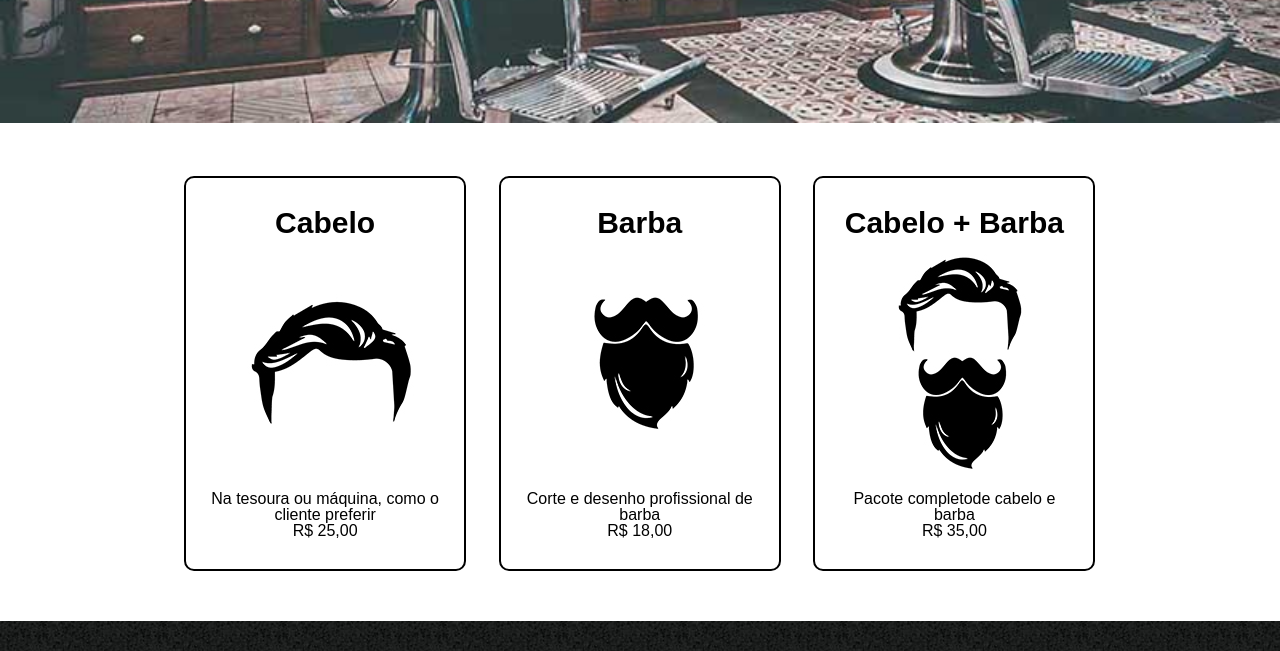
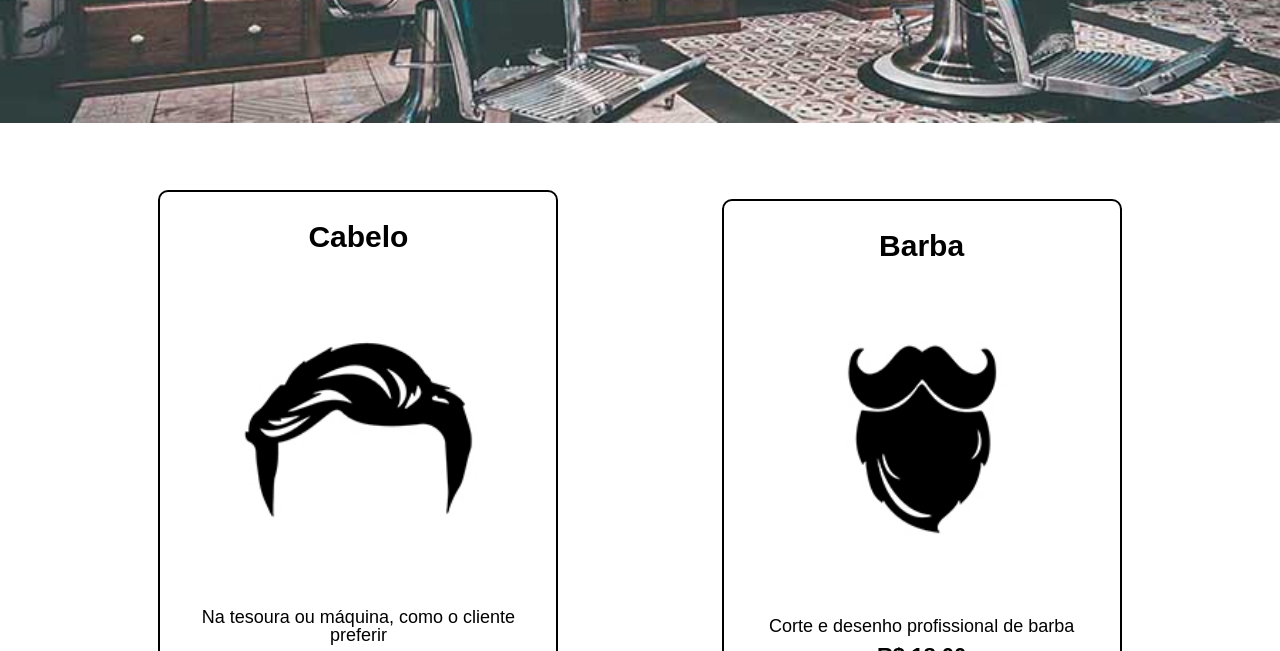
Before and after one commit to alexcsales/Barbearia-Alura, a plain HTML site: page produtos.html in a window 1280 px wide. Shown: the part 650-1301 px from the top of the page. Drawn offline with Linux system fonts and the light colour scheme; files that its build step writes are made by us from their sources.

Commit message:
Update paginas.css

```diff
--- a/paginas.css
+++ b/paginas.css
@@ -97,44 +97,50 @@
 
 /* css da página produtos*/
 .produtos {
-    width: 940px;
-    margin: 0 auto;
-    padding: 50px 0;
+    display: flex;
+    flex-direction: column;
+    align-items: center;
+    padding-top: 3rem;
+    padding-bottom: 3rem;
 }
 
-.produtos li {
-    display: inline-block;
+.produtos__cartao {
+    display: flex;
+    flex-direction: column;
+    width: 100vw;
+    max-width: 400px;
     text-align: center;
-    width: 30%;
     vertical-align: top;
     margin: 0 1.5%;
     padding: 30px 20px;
     box-sizing: border-box;
     border: 2px solid var(--preto);
     border-radius: 10px;
+    margin-bottom: 1rem;
+    margin-top: 1rem;
 }
 
-.produtos li:hover {
+.produtos__cartao:hover {
     border-color: var(--amarelo-mostarda);
 }
 
-.produtos li:active {
+.produtos__cartao:active {
     border-color: var(--verde);
 }
 
-.produtos li:hover h2 {
+.produtos__cartao:hover .produtos__cartao-titulo {
     font-size: 35px;
 }
-.produtos h2 {
+.produtos__cartao-titulo {
     font-size: 30px;
     font-weight: bold;
 }
 
-.produto-descriçao {
+.produtos__cartao-descricao {
     font-size: 18px;
 }
 
-.produto-preco {
+.produtos__cartao-preco {
     font-size: 22px;
     font-weight: bold;
     margin-top: 10px;
@@ -200,6 +206,15 @@ th, td {
     padding: 8px 15px;
 }
 
+@media screen and (min-width:768px) {
+    .produtos {
+        flex-direction: row;
+        justify-content: space-around;
+        align-items: center;
+        flex-wrap: wrap;
+    }
+}
+
 @media screen and (min-width:1024px){
     .principal, .mapa__conteudo, .beneficios__conteudo {
         width: 940px;
```
